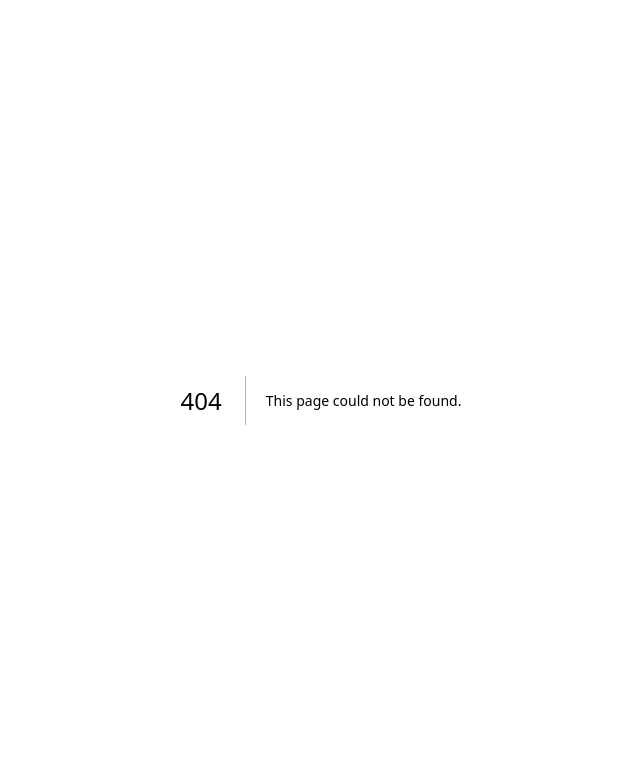
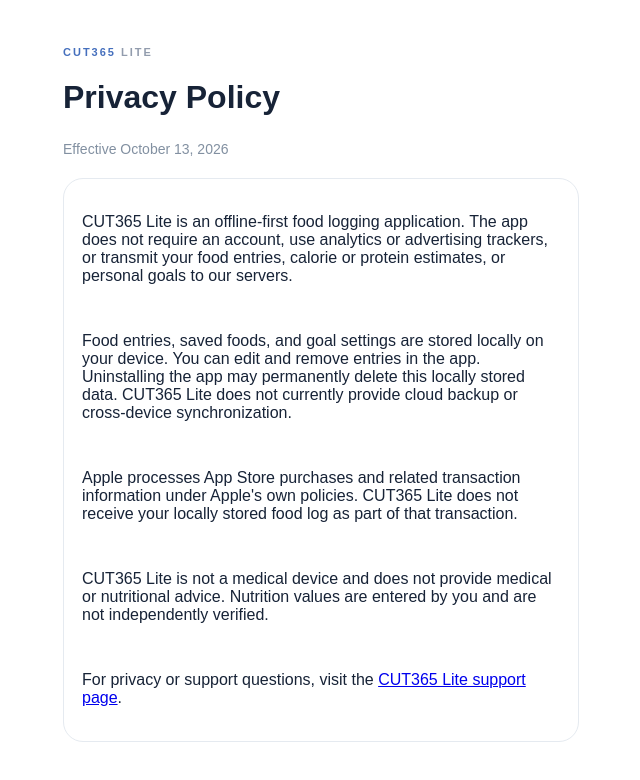
Before and after one commit to ryuawata/cut165, a Next.js app: page /privacy in a window 1280 px wide. Before the commit this address had no page. Shown: the top 780 px of the page, without its empty margins (319-959 px from the left). Built offline with nearby package versions, Linux system fonts and the light colour scheme.

Commit message:
lite: add public privacy page

```diff
--- /dev/null
+++ b/app/privacy/page.tsx
@@ -0,0 +1,16 @@
+import '../lite.css'
+
+export default function PrivacyPage(){
+ return <main className="liteShell">
+  <div className="liteKicker">CUT365 <span>LITE</span></div>
+  <h1>Privacy Policy</h1>
+  <p className="liteIntro">Effective October 13, 2026</p>
+  <div className="liteForm">
+   <p>CUT365 Lite is an offline-first food logging application. The app does not require an account, use analytics or advertising trackers, or transmit your food entries, calorie or protein estimates, or personal goals to our servers.</p>
+   <p>Food entries, saved foods, and goal settings are stored locally on your device. You can edit and remove entries in the app. Uninstalling the app may permanently delete this locally stored data. CUT365 Lite does not currently provide cloud backup or cross-device synchronization.</p>
+   <p>Apple processes App Store purchases and related transaction information under Apple&apos;s own policies. CUT365 Lite does not receive your locally stored food log as part of that transaction.</p>
+   <p>CUT365 Lite is not a medical device and does not provide medical or nutritional advice. Nutrition values are entered by you and are not independently verified.</p>
+   <p>For privacy or support questions, visit the <a href="/support">CUT365 Lite support page</a>.</p>
+  </div>
+ </main>
+}
```
